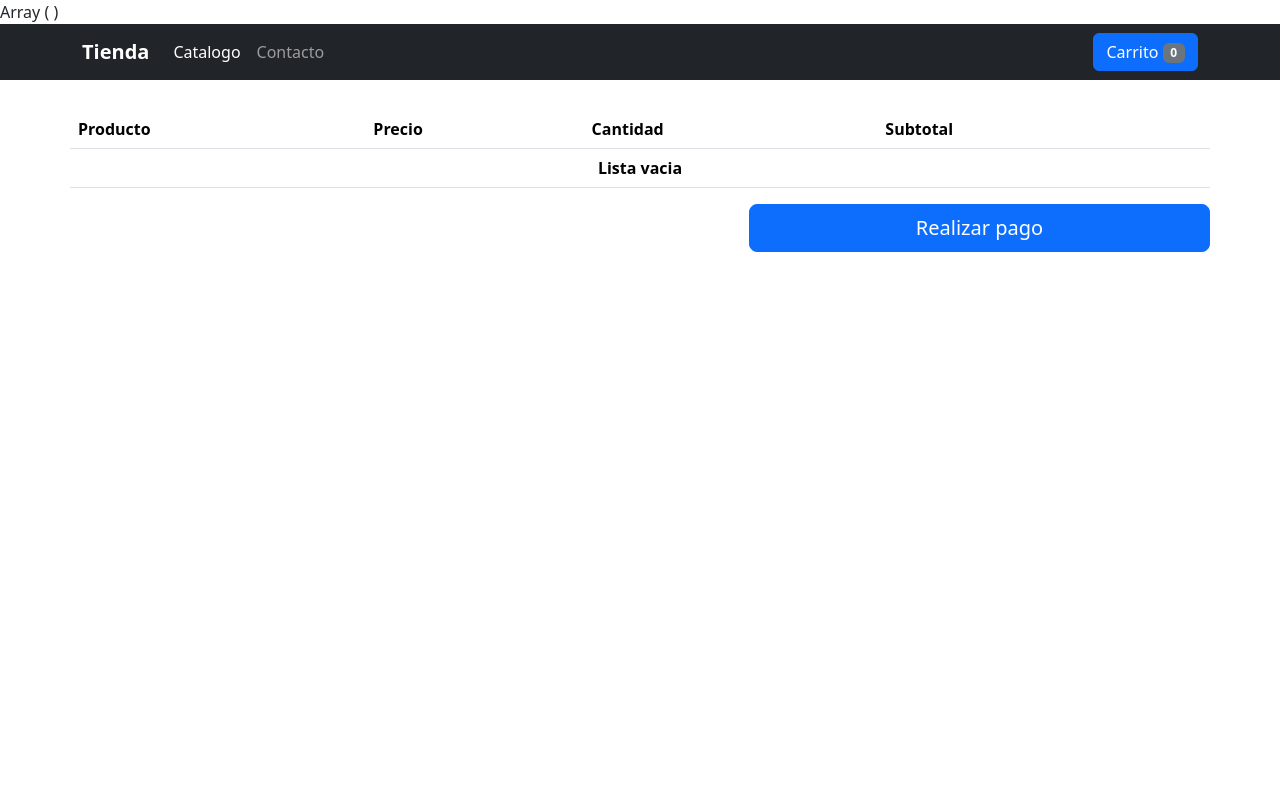
After one commit to davidSolarte1/TiendaFinal, a PHP site: page /checkout.php in a window 1280 px wide. The commit adds this page. Run offline with PHP 8.4, Linux system fonts and the light colour scheme.

Commit message:
Funcion Carrito

```diff
--- /dev/null
+++ b/checkout.php
@@ -0,0 +1,154 @@
+<?php
+
+require 'config/config.php';
+require 'config/database.php';
+$db = new Database();
+$con = $db->conectar();
+
+$productos = isset($_SESSION['carrito']['productos']) ? $_SESSION['carrito']['productos'] : null;
+
+print_r($_SESSION);
+
+$lista_carrito = array();
+
+if($productos != null){
+    foreach($productos as $clave => $cantidad){
+        $sql = $con->prepare("SELECT id,nombre,precio,descuento, $cantidad AS cantidad FROM productos WHERE id = ? AND activo = 1");
+        $sql->execute([$clave]);
+        $lista_carrito[] = $sql->fetch(PDO::FETCH_ASSOC);
+
+    }
+}
+
+
+
+//session_destroy();
+?>
+
+
+
+<!DOCTYPE html>
+<html lang="es">
+<head>
+    <meta charset="UTF-8">
+    <meta http-equiv="X-UA-Compatible" content="IE=edge">
+    <meta name="viewport" content="width=device-width, initial-scale=1.0">
+    <link href="https://cdn.jsdelivr.net/npm/bootstrap@5.3.0-alpha1/dist/css/bootstrap.min.css" rel="stylesheet" integrity="sha384-GLhlTQ8iRABdZLl6O3oVMWSktQOp6b7In1Zl3/Jr59b6EGGoI1aFkw7cmDA6j6gD" crossorigin="anonymous">
+    <title>La Bellaquea</title>
+    <link rel="stylesheet" href="css/estilos.css">
+</head>
+<body>
+    <header>
+        <div class="navbar navbar-expand-lg navbar-dark bg-dark ">
+            <div class="container">
+                <a href="#" class="navbar-brand ">
+                    <strong>Tienda</strong>
+                </a>
+                <button class="navbar-toggler" type="button" data-bs-toggle="collapse" data-bs-target="#navbarHeader" aria-controls="navbarHeader" aria-expanded="false" aria-label="Toggle navigation">
+                    <span class="navbar-toggler-icon"></span>
+                </button>
+
+            <div class="collapse navbar-collapse" id="navbarHeader">
+                <ul class="navbar-nav me-auto mb-2 mb-lg-0">
+                    <li class="nav-item">
+                        <a href="#" class="nav-link active">Catalogo</a>
+                    </li>
+                    <li class="nav-item">
+                        <a href="#" class="nav-link">Contacto</a>
+                    </li>
+                </ul>
+                <a href="carrito.php" class="btn btn-primary">
+                    Carrito <span id="num_cart" class="badge bg-secondary"><?php echo $num_cart; ?></span>
+                </a>
+            </div>
+
+            </div>
+        </div>
+    </header>
+    <!--Contenido-->
+    <main>
+        <div class="container">
+            <div class="table-responsive">
+                <table class="table">
+                    <thead>
+                        <tr>
+                            <th>Producto</th>
+                            <th>Precio</th>
+                            <th>Cantidad</th>
+                            <th>Subtotal</th>
+                            <th></th>
+                        </tr>
+                    </thead>
+                    <tbody>
+                        <?php if($lista_carrito == null){
+                            echo '<tr><td colspan="5" class="text-center"><b>Lista vacia</b></td></tr>';
+                        }else{
+
+                            $total = 0;
+                            foreach($lista_carrito as $producto){
+                                $id = $producto['id'];
+                                $nombre = $producto['nombre'];
+                                $precio = $producto['precio'];
+                                $descuento = $producto['descuento'];
+                                $cantidad = $producto['cantidad'];
+                                $precio_desc = $precio - (($precio*$descuento)/100);
+                                $subtotal = $cantidad * $precio_desc;
+                                $total += $subtotal;
+                                ?>
+
+                        <tr>
+                            <td><?php echo $nombre; ?></td>
+                            <td><?php echo MONEDA . number_format($precio_desc, 0,',','.');  ?></td>
+                            <td>
+                                <input type="number" min="1" max="10" step="1" value="<?php echo $cantidad ?>" size="5" id="cantidad_<?php echo $_id; ?>" onchange="">
+                            </td>
+                            <td>
+                                <div id="subtotal <?php echo $_id;?>" name="subtotal[]"><?php echo MONEDA . number_format($subtotal, 0,',','.'); ?></div>
+                            </td>
+                            <td><a href="#" id="eliminar" class="btn btn-warning btn-sm" data-bs-id="<?php echo $_id; ?>" data-ds-toogle="modal" data-bs-target="eliminaModal">Eliminar</a></td>
+                        </tr>
+                        <?php } ?>
+
+                        <tr>
+                            <td colspan="3"></td>
+                            <td colspan="2">
+                                <p class="h3" id="total"><?php echo MONEDA . number_format($total, 0,',','.'); ?></p>
+                            </td>
+                        </tr>
+                    </tbody>
+                    <?php } ?>
+                </table>
+            </div>
+
+            <div class="row">
+                <div class="col-md-5 offset-md-7 d-grid gap-2">
+                    <button class="btn btn-primary btn-lg">Realizar pago</button>
+                </div>
+            </div>
+        </div>
+    </main>
+
+    <script src="https://cdn.jsdelivr.net/npm/bootstrap@5.3.0-alpha1/dist/js/bootstrap.bundle.min.js" integrity="sha384-w76AqPfDkMBDXo30jS1Sgez6pr3x5MlQ1ZAGC+nuZB+EYdgRZgiwxhTBTkF7CXvN" crossorigin="anonymous"></script>
+
+    <script>
+        function addProducto(id,token){
+            let url ='clases/carrito.php'
+            let formData = new FormData()
+            formData.append('id',id)
+            formData.append('token',token)
+
+            fetch(url, {
+                method: 'POST',
+                body: formData,
+                mode: 'cors'
+            }).then(response => response.json())
+            .then(data => {
+                if(data.ok){
+                    let elemento = document.getElementById("num_cart")
+                    elemento.innerHTML = data.numero
+                }
+            })
+        }
+    </script>
+</body>
+</html>
--- a/config/config.php
+++ b/config/config.php
@@ -3,4 +3,10 @@
 define("KEY_TOKEN", "WazaSA.BEL-12");
 define("MONEDA", "$");
 
+session_start();
+
+$num_cart = 0;
+if(isset($_SESSION['carrito']['productos'])){
+    $num_cart = count($_SESSION['carrito']['productos']);
+}
 ?>
```
Also changed, not shown: clases/carrito.php (added, +29 -0 lines), details.php (+33 -8 lines), index.php (+26 -2 lines).
